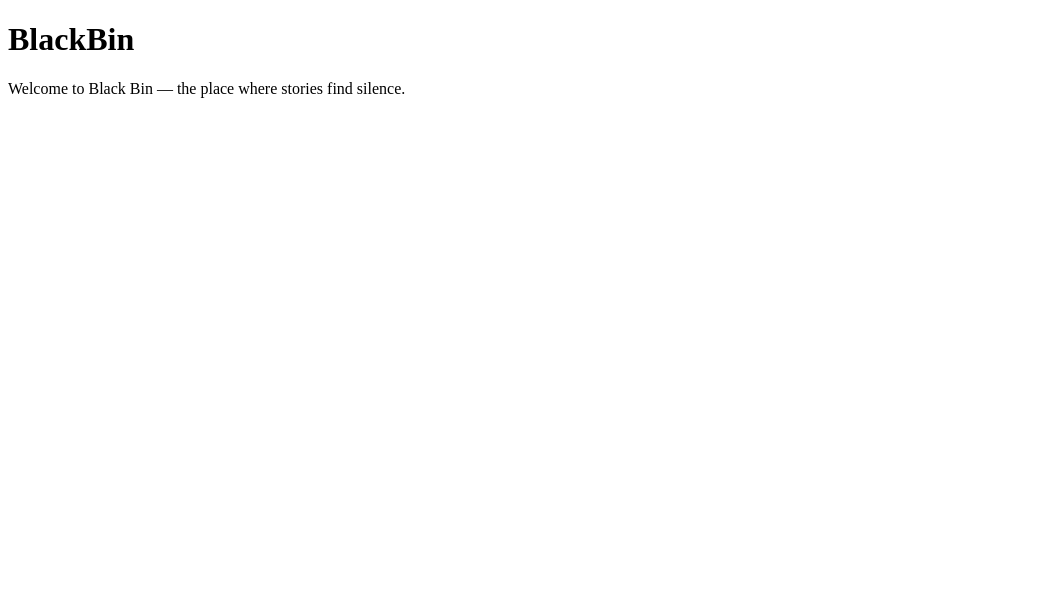
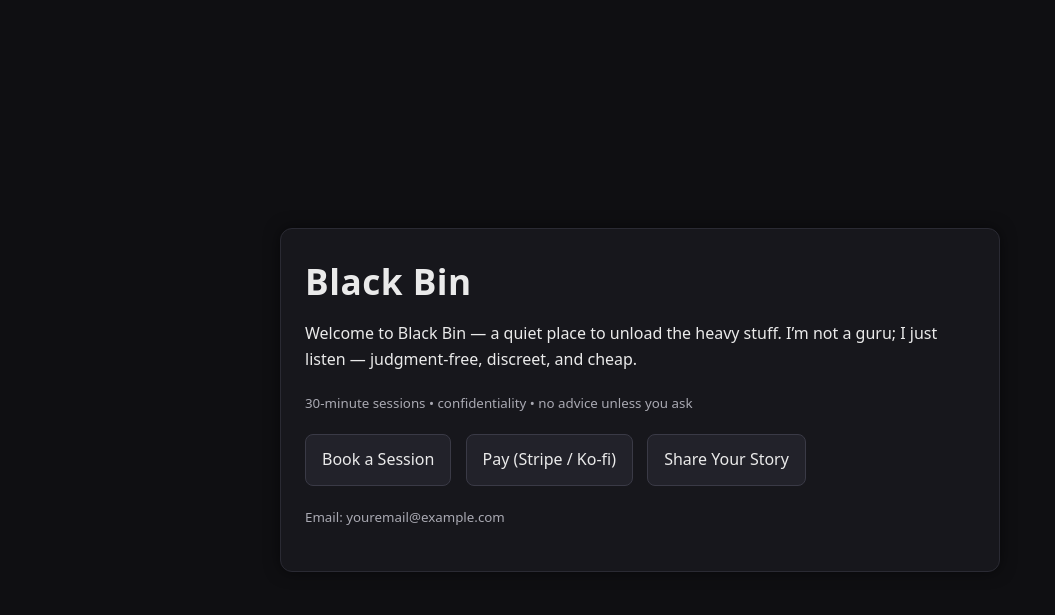
Before and after one commit to theblackbin/Black-Bin, a plain HTML site: page index.html in a window 1280 px wide. Shown: the whole page, without its empty margins (0-1055 px from the left). Drawn offline with Linux system fonts and the light colour scheme.

Commit message:
Update index.html Temp CSS

```diff
--- a/index.html
+++ b/index.html
@@ -1,10 +1,70 @@
 <!DOCTYPE html>
-<html>
+<html lang="en">
   <head>
+    <meta charset="utf-8" />
+    <meta name="viewport" content="width=device-width, initial-scale=1" />
     <title>Black Bin | Release Your Stories</title>
+    <style>
+      body {
+        font-family: system-ui, -apple-system, Segoe UI, Roboto, Arial, sans-serif;
+        margin: 0;
+        padding: 0;
+        line-height: 1.6;
+        background: #0f0f12;
+        color: #eaeaea;
+        display: flex;
+        min-height: 100vh;
+        align-items: center;
+        justify-content: center;
+      }
+      .wrap {
+        width: 100%;
+        max-width: 720px;
+        padding: 40px 24px;
+      }
+      h1 {
+        margin: 0 0 12px;
+        font-size: 2.2rem;
+        letter-spacing: 0.5px;
+      }
+      p { margin: 0 0 18px; }
+      .card {
+        background: #17171c;
+        border: 1px solid #2a2a33;
+        border-radius: 12px;
+        padding: 24px;
+        box-shadow: 0 0 15px rgba(0,0,0,0.5);
+      }
+      .btn {
+        display: inline-block;
+        text-decoration: none;
+        padding: 12px 16px;
+        border-radius: 8px;
+        border: 1px solid #3a3a46;
+        background: #22222a;
+        color: #eaeaea;
+        margin-right: 10px;
+      }
+      .btn:hover { filter: brightness(1.2); }
+      small { color: #a9a9b2; }
+    </style>
   </head>
   <body>
-    <h1>BlackBin</h1>
-    <p>Welcome to Black Bin — the place where stories find silence.</p>
+    <main class="wrap">
+      <div class="card">
+        <h1>Black Bin</h1>
+        <p>Welcome to Black Bin — a quiet place to unload the heavy stuff. I’m not a guru; I just listen — judgment-free, discreet, and cheap.</p>
+        <p><small>30-minute sessions • confidentiality • no advice unless you ask</small></p>
+
+        <p>
+          <!-- Replace these # links later with your real URLs -->
+          <a class="btn" href="#" target="_blank" rel="noopener">Book a Session</a>
+          <a class="btn" href="#" target="_blank" rel="noopener">Pay (Stripe / Ko-fi)</a>
+          <a class="btn" href="#" target="_blank" rel="noopener">Share Your Story</a>
+        </p>
+
+        <p><small>Email: youremail@example.com</small></p>
+      </div>
+    </main>
   </body>
 </html>
```
